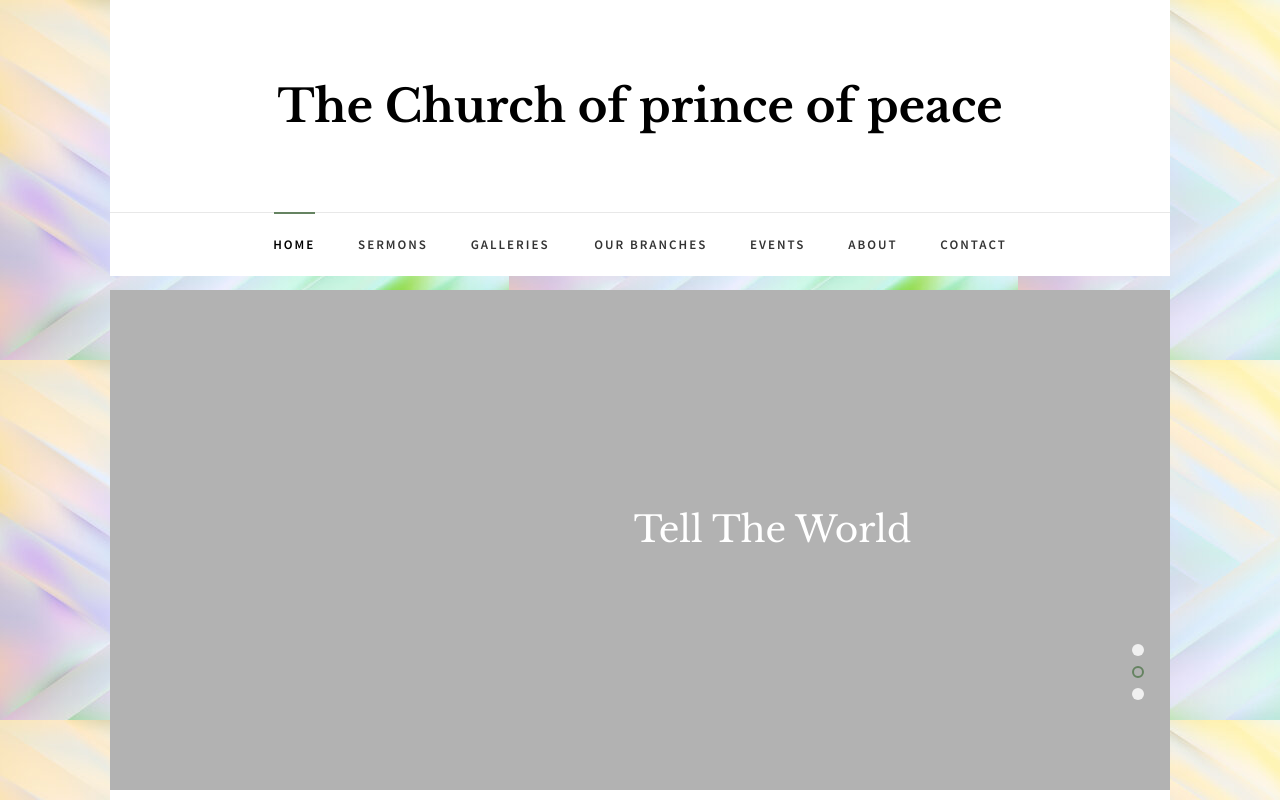
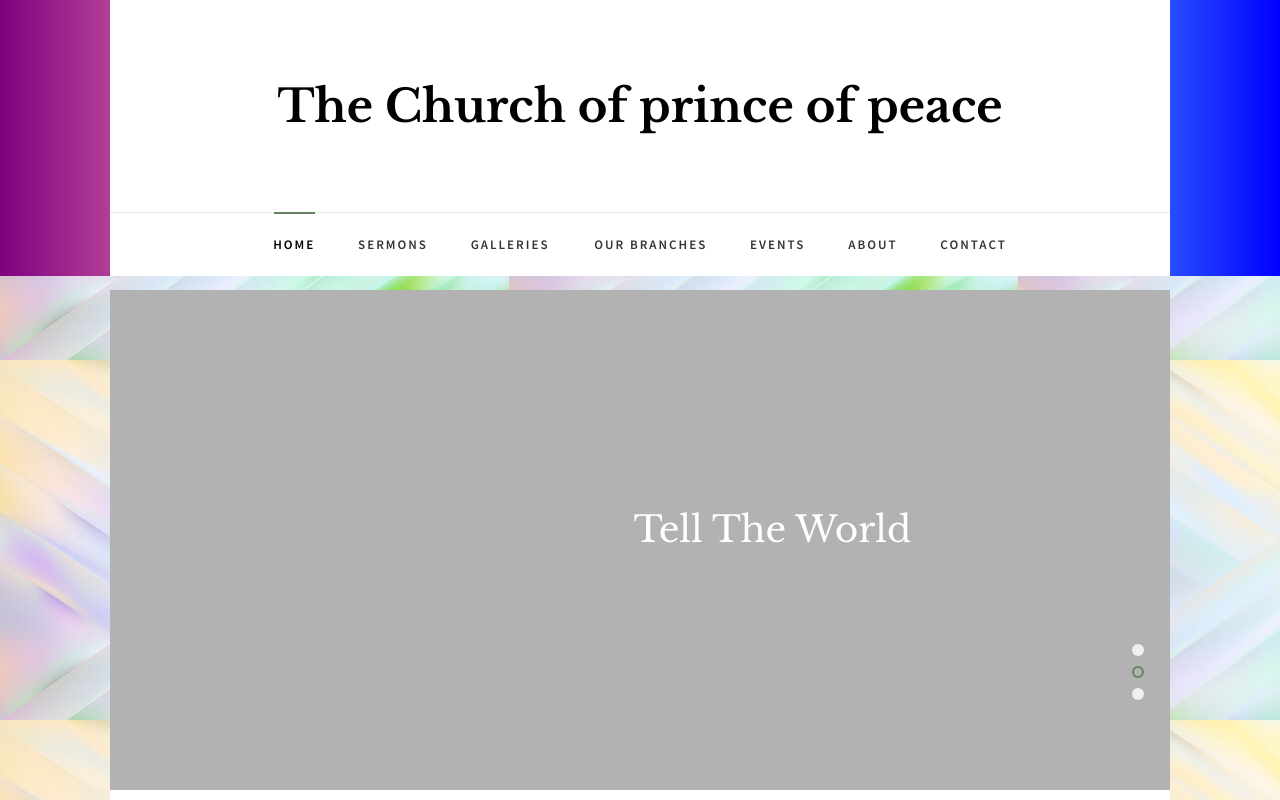
Before and after one commit to Konapulivamsi/churchwebsite, a plain HTML site: page index.html in a window 1280 px wide. Shown: the top 800 px of the page. Drawn offline with nearby package versions, Linux system fonts and the light colour scheme.

Commit message:
Update style.css

```diff
--- a/css/style.css
+++ b/css/style.css
@@ -99,6 +99,7 @@ h1, h2, h3, h4, h5, h6, figure {
 
 .fh5co-nav {
   margin: 0;
+  background: linear-gradient(to right,purple,#f291b3, pink ,skyblue, #5eb1ff,blue);
 }
 @media screen and (max-width: 768px) {
   .fh5co-nav {
```
